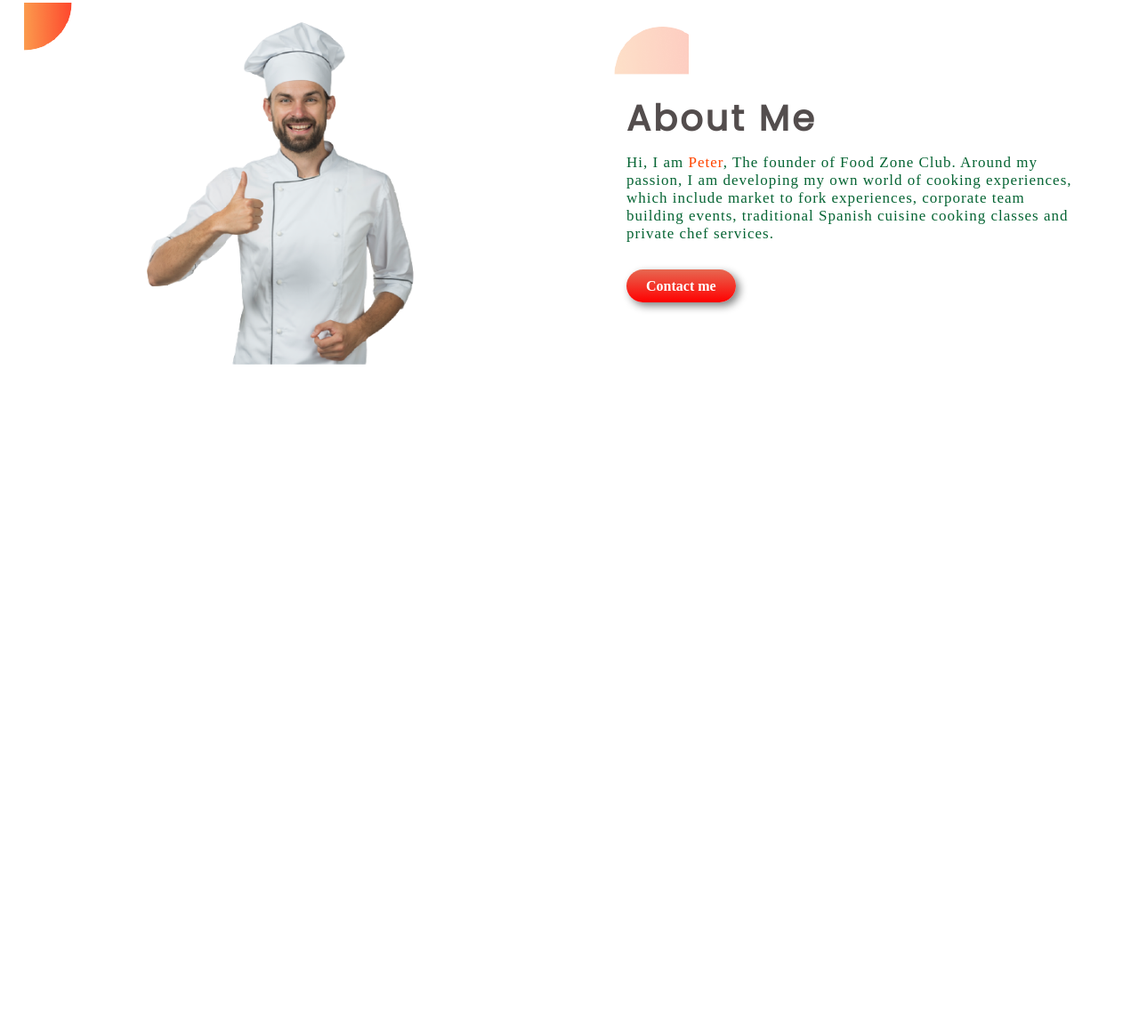
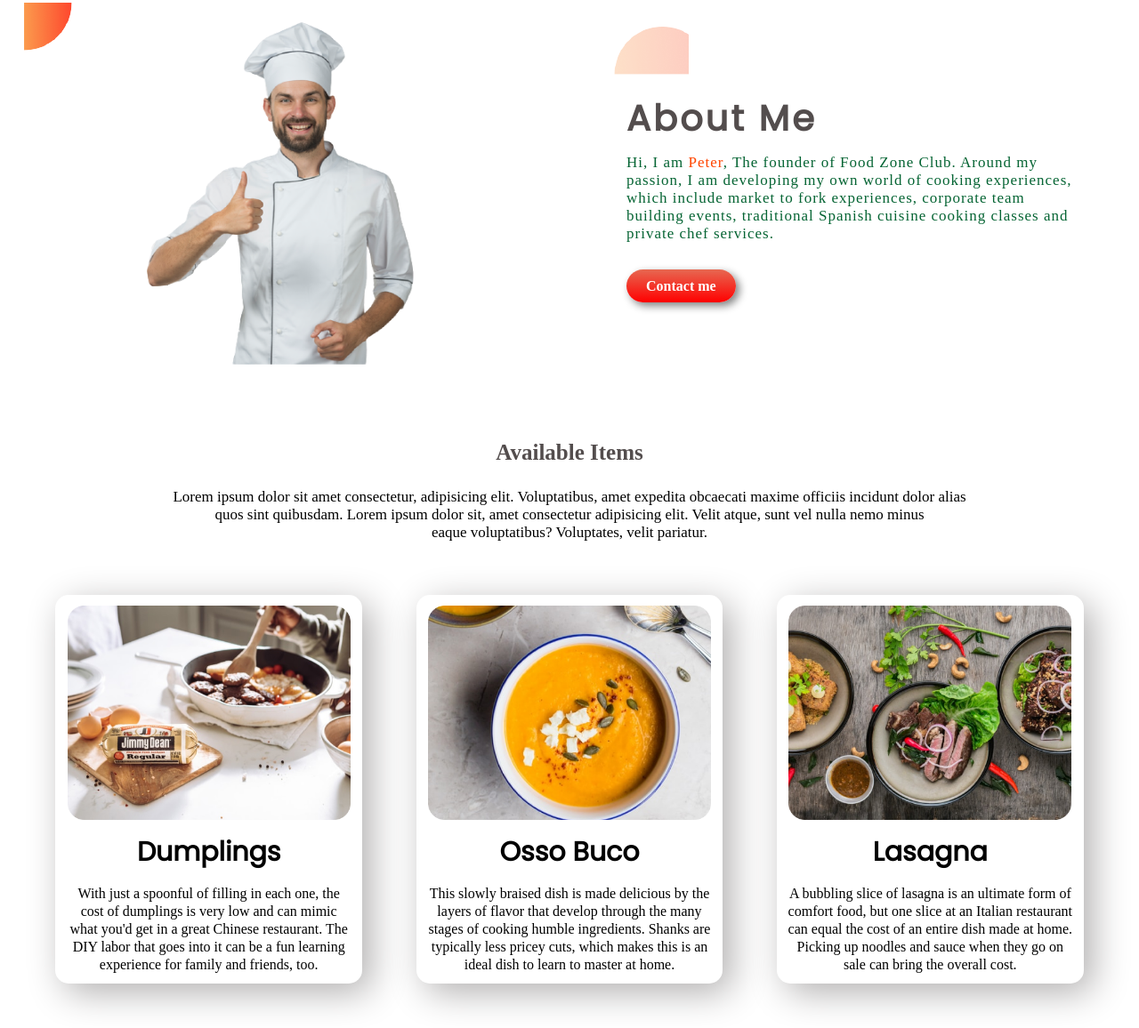
Before and after one commit to irfanhsajid/food-zone-project, a plain HTML site: page index.html in a window 1280 px wide. Shown: the part 605-1761 px from the top of the page at 89% size. Before the commit the page ends 1040 px from the top, so only its background shows below. Drawn offline with Linux system fonts and the light colour scheme; a web font is replaced by a local one.

Commit message:
food-items-added

```diff
--- a/index.html
+++ b/index.html
@@ -78,7 +78,43 @@
     <!-- Closing aboutMe Section -->
 
     <!-- Starting recipy section -->
+    <div class="recipy-text">
+        <h2>Available Items </h2>
+        <p>Lorem ipsum dolor sit amet consectetur, adipisicing elit. Voluptatibus, amet expedita obcaecati maxime
+            officiis incidunt dolor alias <br> quos sint quibusdam. Lorem ipsum dolor sit, amet consectetur adipisicing
+            elit.
+            Velit atque, sunt vel nulla nemo minus <br> eaque voluptatibus? Voluptates, velit pariatur.</p>
+    </div>
 
+    <section class="recipy-section">
+        <div class="food-items">
+
+            <img src="food/Project Cover.jpg" alt="">
+            <h1>Dumplings</h1>
+            <p>With just a spoonful of filling in each one, the cost of dumplings is very low and can mimic what you'd
+                get in a great Chinese restaurant. The DIY labor that goes into it can be a fun learning experience for
+                family and friends, too.</p>
+        </div>
+        <div class="food-items">
+
+            <img src="food/Project Cover.png" alt="">
+            <h1>Osso Buco</h1>
+            <p>This slowly braised dish is made delicious by the layers of flavor that develop through the many stages
+                of cooking humble ingredients. Shanks are typically less pricey cuts, which makes this is an ideal dish
+                to learn to master at home.</p>
+        </div>
+        <div class="food-items">
+
+            <img src="food/Project Cover1.jpg" alt="">
+            <h1>Lasagna</h1>
+            <P>A bubbling slice of lasagna is an ultimate form of comfort food, but one slice at an Italian restaurant
+                can equal the cost of an entire dish made at home. Picking up noodles and sauce when they go on sale can
+                bring the overall cost.</P>
+        </div>
+        </div>
+
+    </section>
+    <!-- closing recipy section -->
 
 
 </body>
--- a/style.css
+++ b/style.css
@@ -17,8 +17,6 @@
 /* top section starts here */
 .top-section{
     display: flex;
-
-
 }
 
 .top-text{
@@ -93,3 +91,58 @@
 }
 
 /* mid-section ends here */
+/* available recipy text */
+.recipy-text{
+
+    margin-top: 60px;
+    margin-bottom: 60px;
+    text-align: center;
+
+}
+
+.recipy-text h2{
+    color: #534d4d;
+   padding-bottom: 2%;
+    font-size: 25px;
+
+}
+.recipy-text p{
+   line-height: 20px;
+   font-size: 17px;
+}
+/* recipy section starts here */
+.recipy-section{
+    display: flex;
+    margin-left: 2.5%;
+    margin-right: 2.5%;
+    padding-bottom: 50px;
+
+}
+.food-items{
+    width: 30%;
+    border-radius: 15px;
+   box-shadow: 10px 10px 40px #b1afaf;
+  padding: 5px;
+  margin-left: 2.5%;
+    margin-right: 2.5%;
+    text-align: center;
+}
+.food-items img{
+    width:95% ;
+    margin-top: 2%;
+
+
+}
+.food-items h1{
+    font-size: 30px;
+    font-family: 'Poppins', sans-serif;
+    padding-top: 10px;
+    padding-bottom: 7px;
+}
+.food-items p{
+    padding: 2%;
+    font-family: 'Bona Nova', serif;
+    line-height:20px ;
+    font-weight: 450;
+
+}
```
